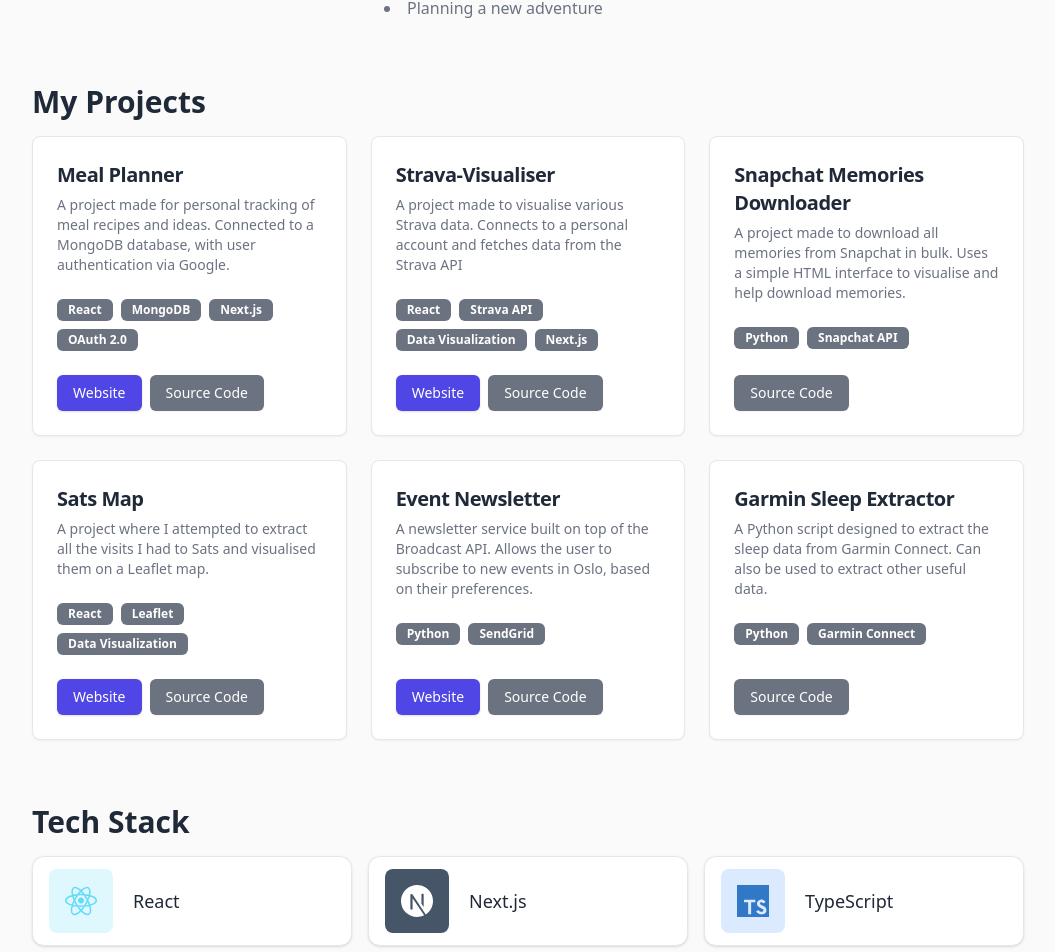
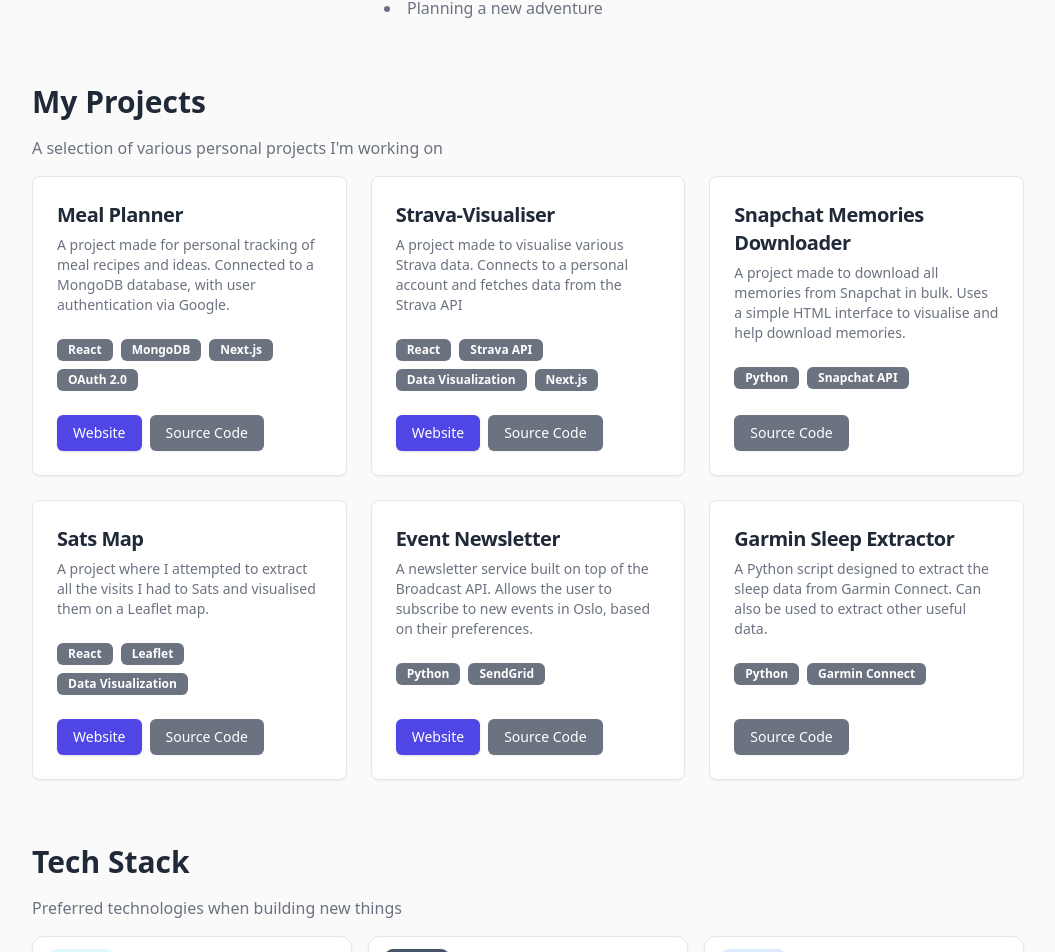
Before and after one commit to tordar/portfolio-template, a Next.js app: page / in a window 1280 px wide. Shown: the part 652-1604 px from the top of the page, without its empty margins (112-1167 px from the left). Built offline with nearby package versions, Linux system fonts and the light colour scheme.

Commit message:
descriptions added to sections

```diff
--- a/src/components/Projects.tsx
+++ b/src/components/Projects.tsx
@@ -67,6 +67,7 @@
     return(
         <section>
             <h2 className="text-3xl font-semibold mb-4">My Projects</h2>
+            <p className="text-muted-foreground mb-4">A selection of various personal projects I'm working on</p>
             <div className="grid gap-6 md:grid-cols-2 lg:grid-cols-3">
                 {projects.map((project, index) => (
                     <HoverCard key={index} className="flex flex-col overflow-hidden">
--- a/src/components/Skills.tsx
+++ b/src/components/Skills.tsx
@@ -59,9 +59,10 @@
     return (
         <section className="py-16">
             <h2 className="text-3xl font-semibold mb-4">Tech Stack</h2>
+            <p className="text-muted-foreground mb-4">Preferred technologies when building new things</p>
             <div className="grid gap-4 md:grid-cols-2 lg:grid-cols-3">
                 {skills.map((skill, index) => (
-                    <TechCard key={index} skill={skill} />
+                    <TechCard key={index} skill={skill}/>
                 ))}
             </div>
         </section>
```
